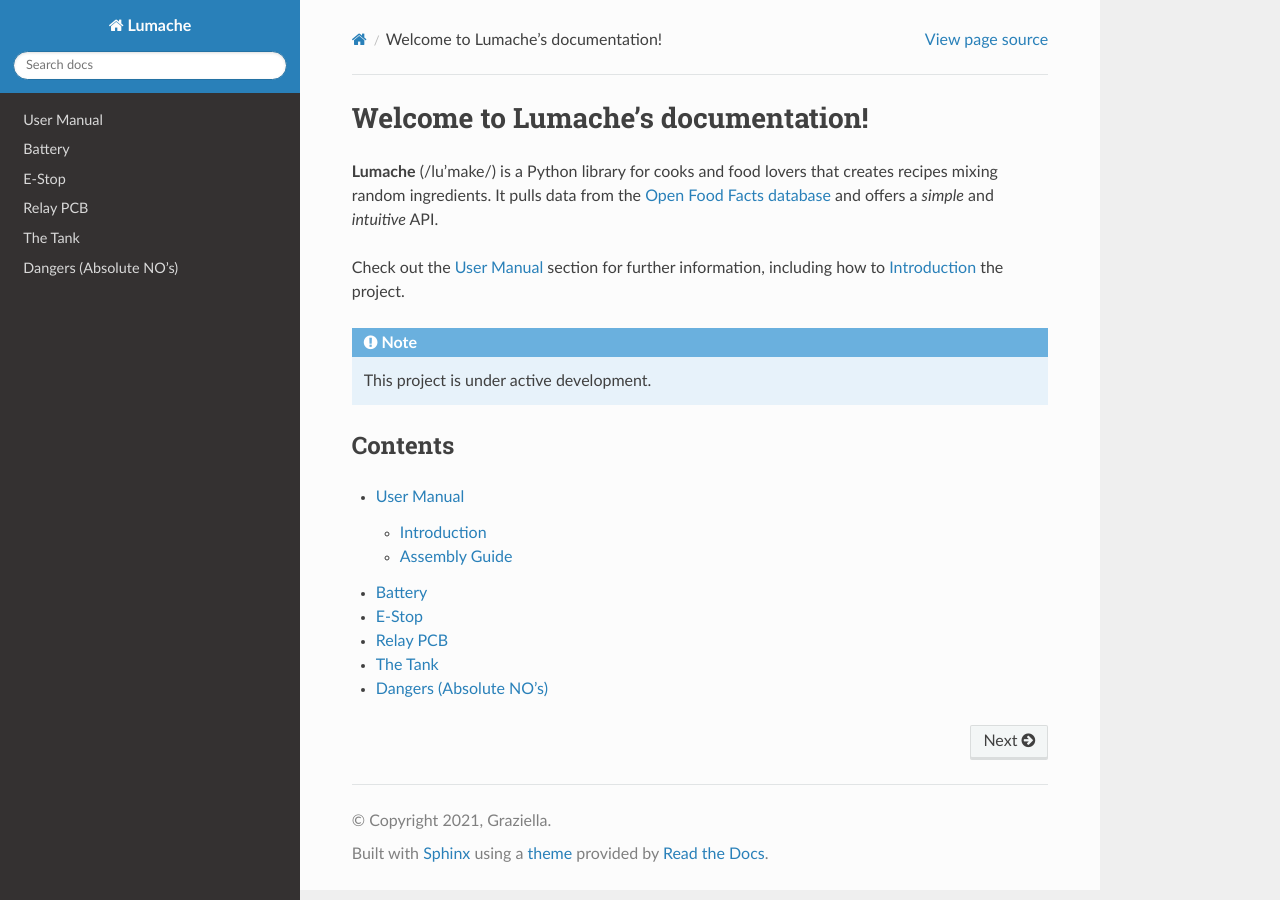
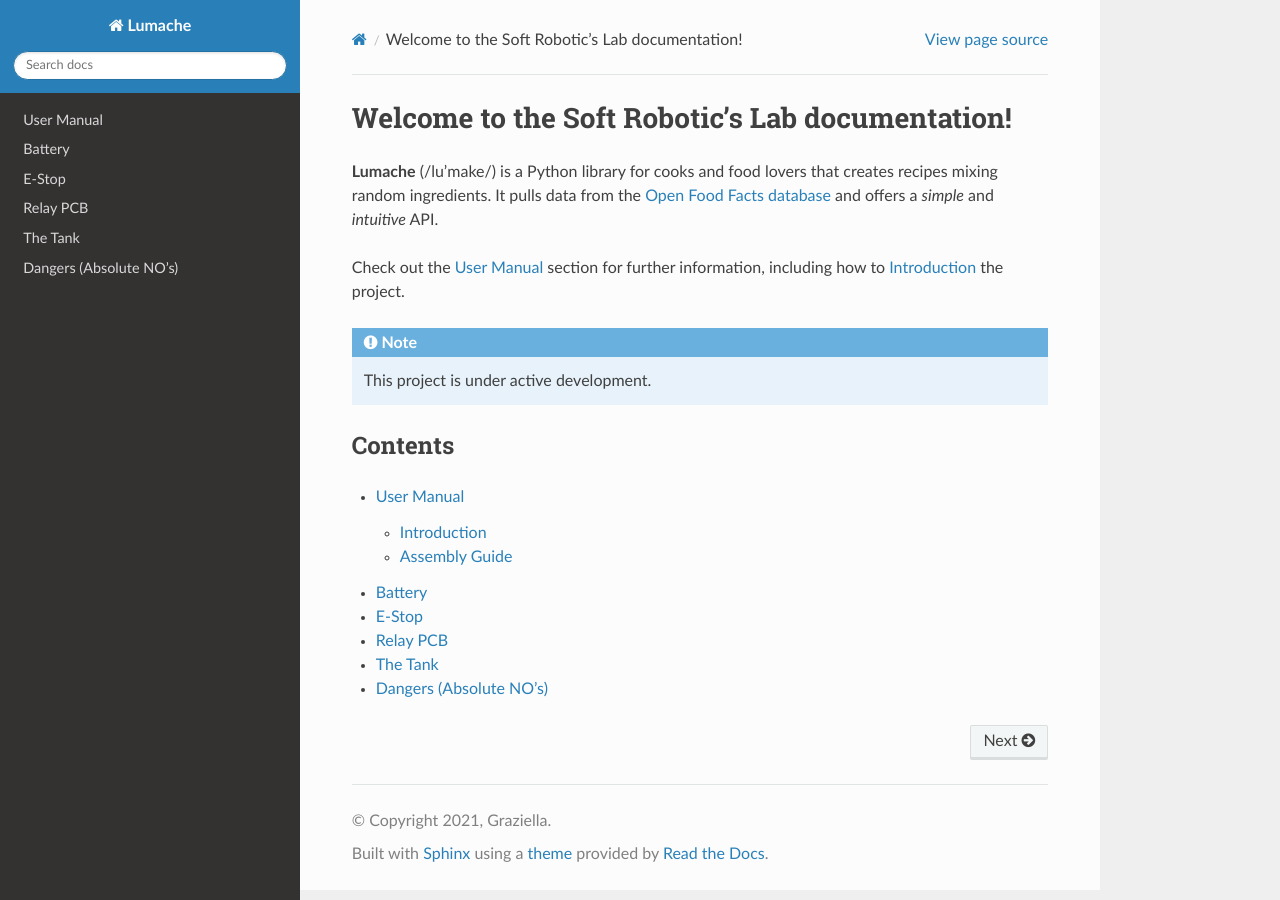
Before and after one commit to CooperUnionBIRDLab/Pressure_Rig_Docs, a Sphinx documentation site: the page built from docs/source/index.rst, in a window 1280 px wide. Built offline with Sphinx 7.4.7 and the Read the Docs theme 3.1.0, drawn with Linux system fonts in a browser that asks for light colours.

Commit message:
Update index.rst

```diff
--- a/docs/source/index.rst
+++ b/docs/source/index.rst
@@ -1,4 +1,4 @@
-Welcome to Lumache's documentation!
+Welcome to the Soft Robotic's Lab documentation!
 ===================================
 
 **Lumache** (/lu'make/) is a Python library for cooks and food lovers
```
